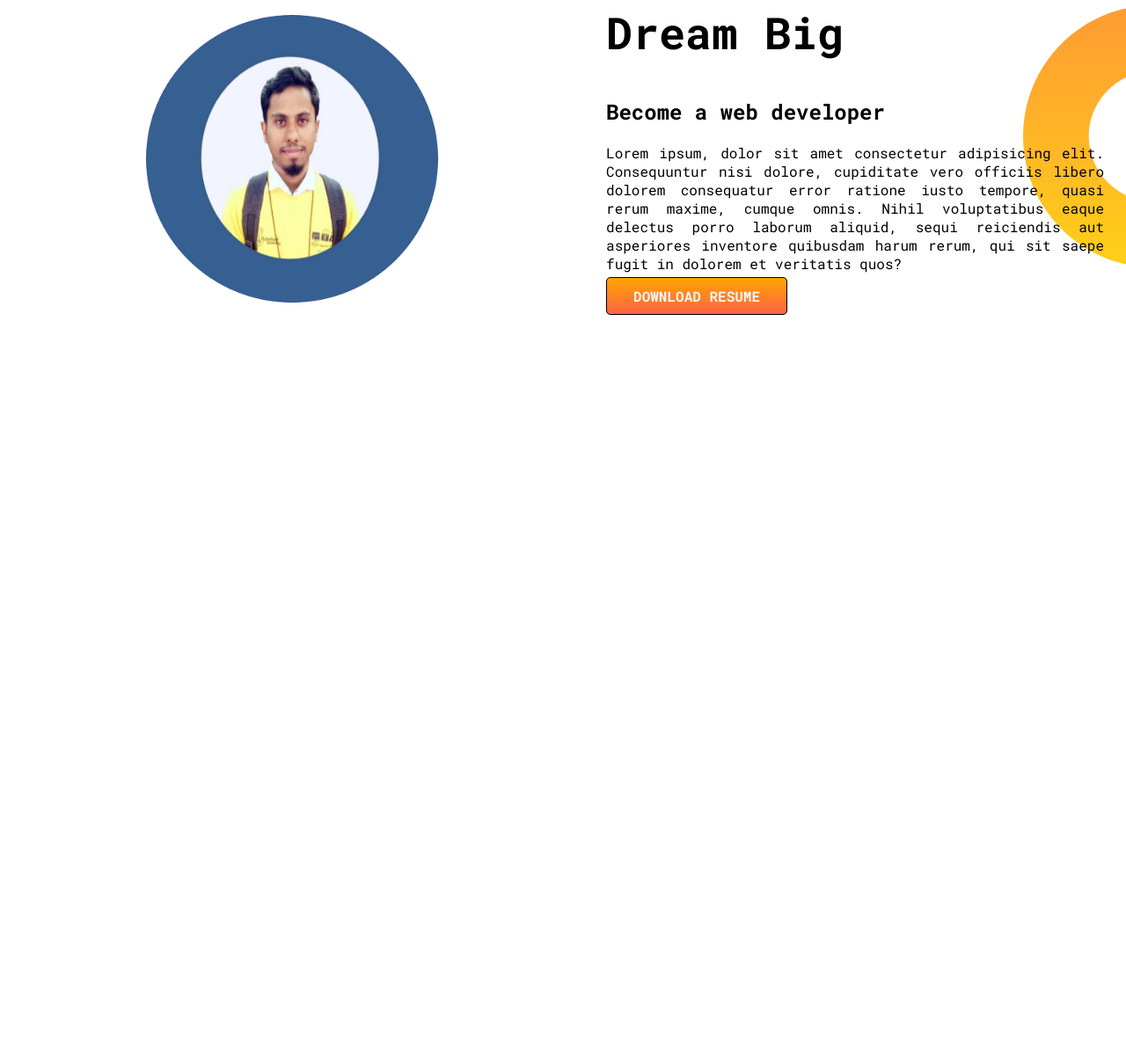
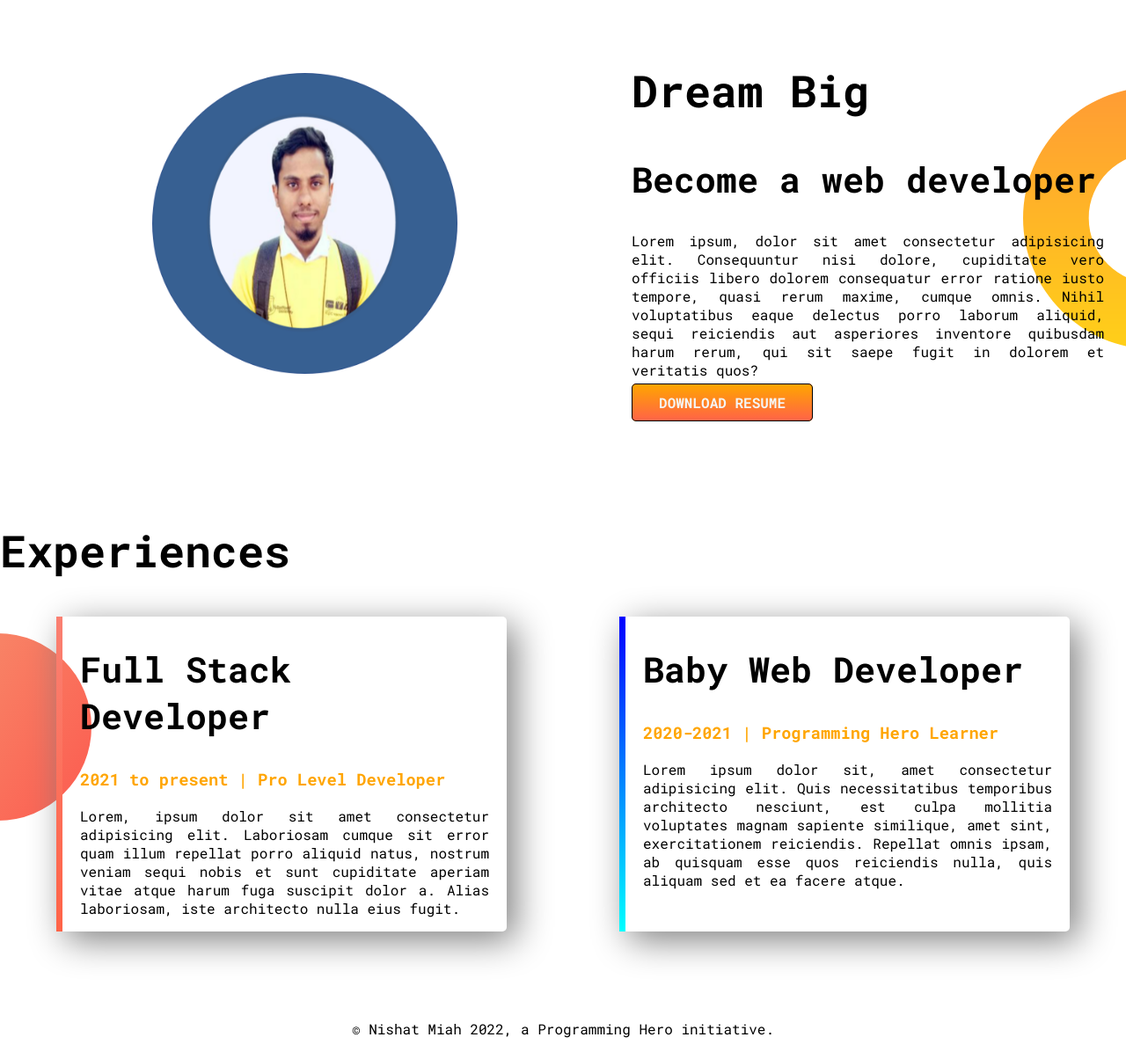
Before and after one commit to nakibul01/developer-portfolio, a plain HTML site: page index.html in a window 1280 px wide. Shown: the part 718-1914 px from the top of the page at 88% size. Before the commit the page ends 1190 px from the top, so only its background shows below. Drawn offline with Linux system fonts and the light colour scheme.

Commit message:
footer and experience added

```diff
--- a/index.html
+++ b/index.html
@@ -10,7 +10,7 @@
 </head>
 
 <body>
-    <section class="top-banner">
+    <section class="top-banner flexible-container">
         <div class="half-width">
             <h1>Welcome to</h1>
             <h1><span class="orange-color">Nishat Miah</span> world!</h1>
@@ -29,7 +29,7 @@
         </div>
     </section>
 
-    <section class="dream-big">
+    <section class="dream-big flexible-container">
         <div class="right">
             <img src="images/nishat.png" alt="Md Nishat Miah">
         </div>
@@ -45,6 +45,35 @@
             <a target="_blank" class="link-button" href="#">DOWNLOAD RESUME</a>
         </div>
     </section>
+
+    <section class="experince-area">
+        <h1>Experiences</h1>
+
+        <div class="flexible-container">
+            <div id="full-stack-experience" class="experience-item">
+                <h2>Full Stack Developer</h2>
+                <h3 class="orange-color">2021 to present | Pro Level Developer</h3>
+                <p>Lorem, ipsum dolor sit amet consectetur adipisicing elit. Laboriosam cumque sit error quam illum
+                    repellat
+                    porro aliquid natus, nostrum veniam sequi nobis et sunt cupiditate aperiam vitae atque harum fuga
+                    suscipit dolor a. Alias laboriosam, iste architecto nulla eius fugit.</p>
+            </div>
+
+            <div id="web-dev-experience" class="experience-item">
+                <h2>Baby Web Developer</h2>
+                <h3 class="orange-color">2020-2021 | Programming Hero Learner</h3>
+                <p>Lorem ipsum dolor sit, amet consectetur adipisicing elit. Quis necessitatibus temporibus architecto
+                    nesciunt, est culpa mollitia voluptates magnam sapiente similique, amet sint, exercitationem
+                    reiciendis.
+                    Repellat omnis ipsam, ab quisquam esse quos reiciendis nulla, quis aliquam sed et ea facere atque.
+                </p>
+            </div>
+        </div>
+    </section>
+
+    <footer>
+        <p>© Nishat Miah 2022, a Programming Hero initiative.</p>
+    </footer>
 </body>
 
 </html>
--- a/style.css
+++ b/style.css
@@ -9,13 +9,21 @@ h1{
     font-size: 50px;
 }
 
-section{
+h2{
+    font-size: 40px;
+}
+
+.orange-color{
+    color: orange;
+}
+
+.flexible-container{
     margin-bottom: 100px;
     display: flex;
 }
 
 .half-width {
-    width: 55%;
+    width: 50%;
     padding: 25px;
 }
 
@@ -57,3 +65,41 @@ section{
     background-repeat: no-repeat;
     background-position: right;
 }
+
+.experince-area{
+    background-image: url(images/exp-bg.png);
+    background-repeat: no-repeat;
+    background-position: left;
+
+}
+
+.experience-item{
+    width: 40%;
+    margin-left: 5%;
+    margin-right: 5%;
+    padding-left: 20px;
+    padding-right: 20px;
+    border-radius: 5px;
+    box-shadow: 10px 10px 40px gray;
+    /* border-left: 10px solid black; */
+}
+
+.experience-item p{
+    text-align: justify;
+}
+
+#web-dev-experience{
+    border-left: 7px solid;
+    border-image: linear-gradient(blue, cyan);
+    border-image-slice: 1;
+}
+
+#full-stack-experience{
+    border-left: 7px solid;
+    border-image: linear-gradient(salmon, tomato);
+    border-image-slice: 1;
+}
+
+footer p{
+    text-align: center;
+}
```
Also changed, not shown: showOff/01Nov.png (deleted), showOff/100.png (deleted), showOff/2021-03-01 06-48-12.png (deleted), showOff/20211130_092151.png (deleted), showOff/curb.png (deleted), showOff/pp.png (deleted).
